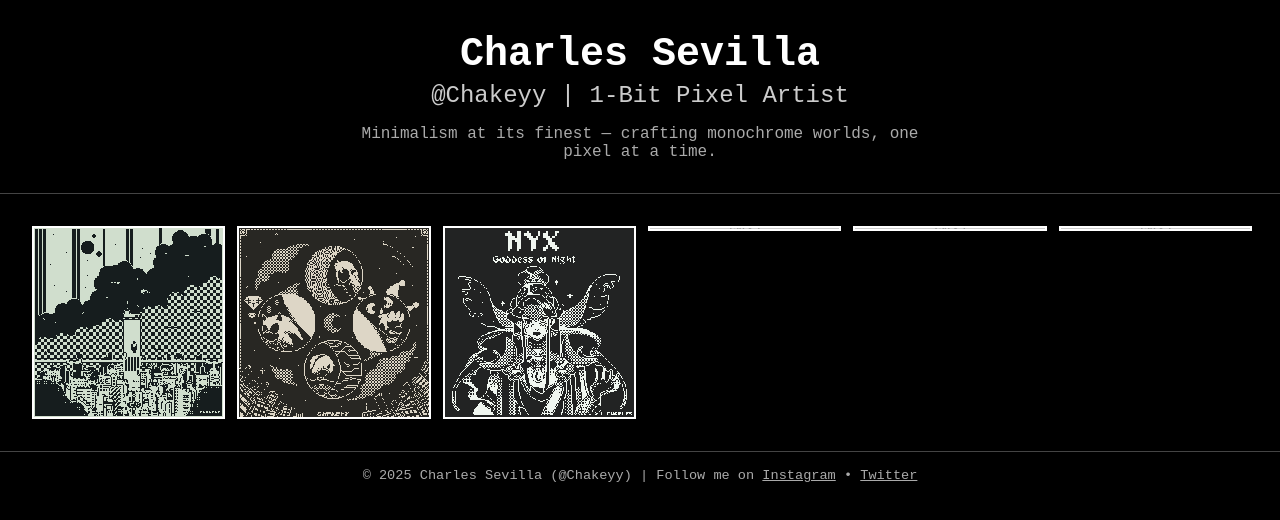
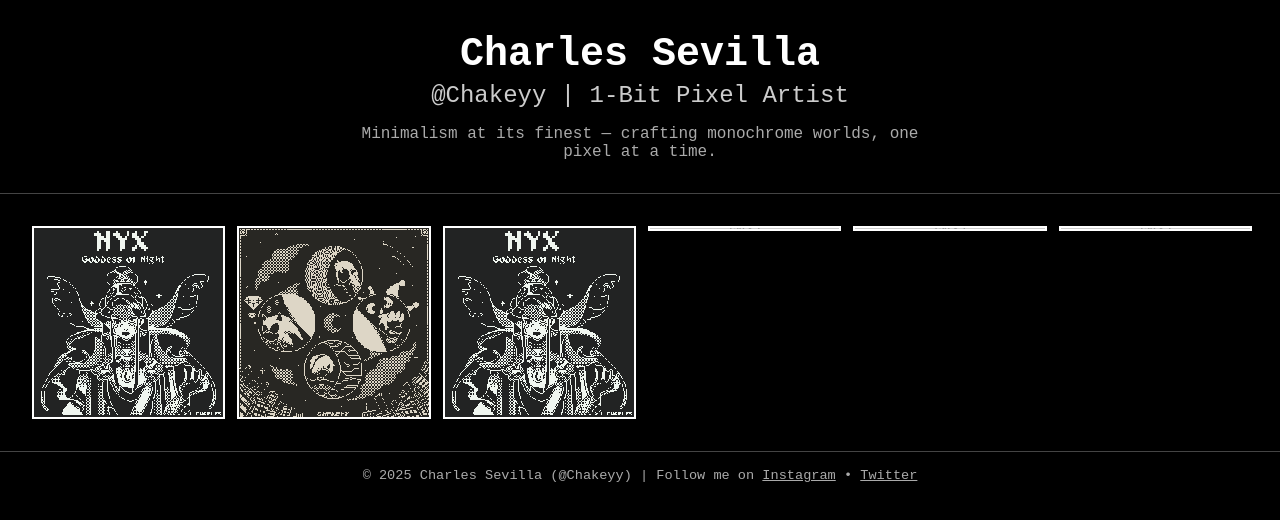
Before and after one commit to Chakeyy96/chakeyy.github.io, a plain HTML site: page index.html in a window 1280 px wide. Drawn offline with Linux system fonts and the light colour scheme; placeholder pictures from the web are drawn by us.

Commit message:
Update index.html

```diff
--- a/index.html
+++ b/index.html
@@ -88,7 +88,7 @@
 <main>
     <section class="gallery">
         <!-- Replace with your own art -->
-        <img src="https://github.com/Chakeyy96/chakeyy.github.io/blob/main/images/UZJtFIp.png" alt="1-Bit Pixel Art 1">
+        <img src="https://raw.githubusercontent.com/Chakeyy96/chakeyy.github.io/refs/heads/main/images/A7jVBFG.png" alt="1-Bit Pixel Art 1">
         <img src="https://github.com/Chakeyy96/chakeyy.github.io/blob/main/images/IjaVdce.png" alt="1-Bit Pixel Art 2">
         <img src="https://github.com/Chakeyy96/chakeyy.github.io/blob/main/images/A7jVBFG.png" alt="1-Bit Pixel Art 3">
         <img src="https://via.placeholder.com/150/000000/FFFFFF?text=Art+4" alt="1-Bit Pixel Art 4">
```
